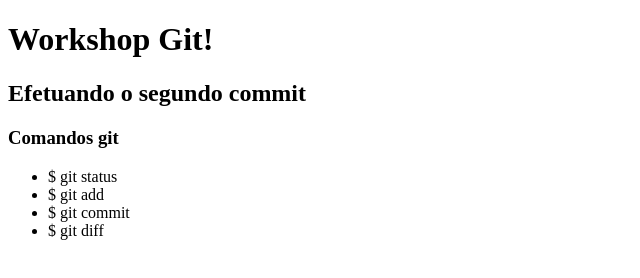
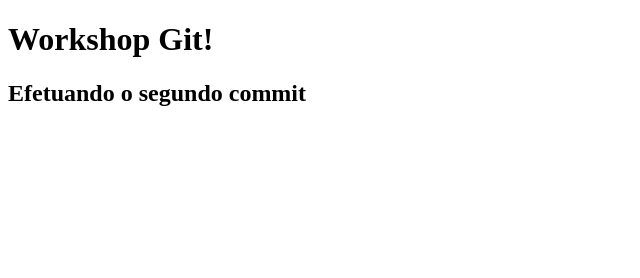
Before and after one commit to JhennyLima/workshop-git, a plain HTML site: page index.html in a window 1280 px wide. Shown: the whole page, without its empty margins (0-640 px from the left). Drawn offline with Linux system fonts and the light colour scheme.

Commit message:
Revert "Remove titulo h2 e adiciona lista de comandos"
This reverts commit fb7b8cd107fad1f112dd5baeff26ac7feb16503a.

```diff
--- a/index.html
+++ b/index.html
@@ -3,12 +3,5 @@
     <body>
         <h1>Workshop Git!</h1>
         <h2>Efetuando o segundo commit</h2>
-        <h3>Comandos git</h3>
-        <ul>
-            <li>$ git status</li>
-            <li>$ git add</li>
-            <li>$ git commit</li>
-            <li>$ git diff</li>
-        </ul>
     </body>
 </html>
```
